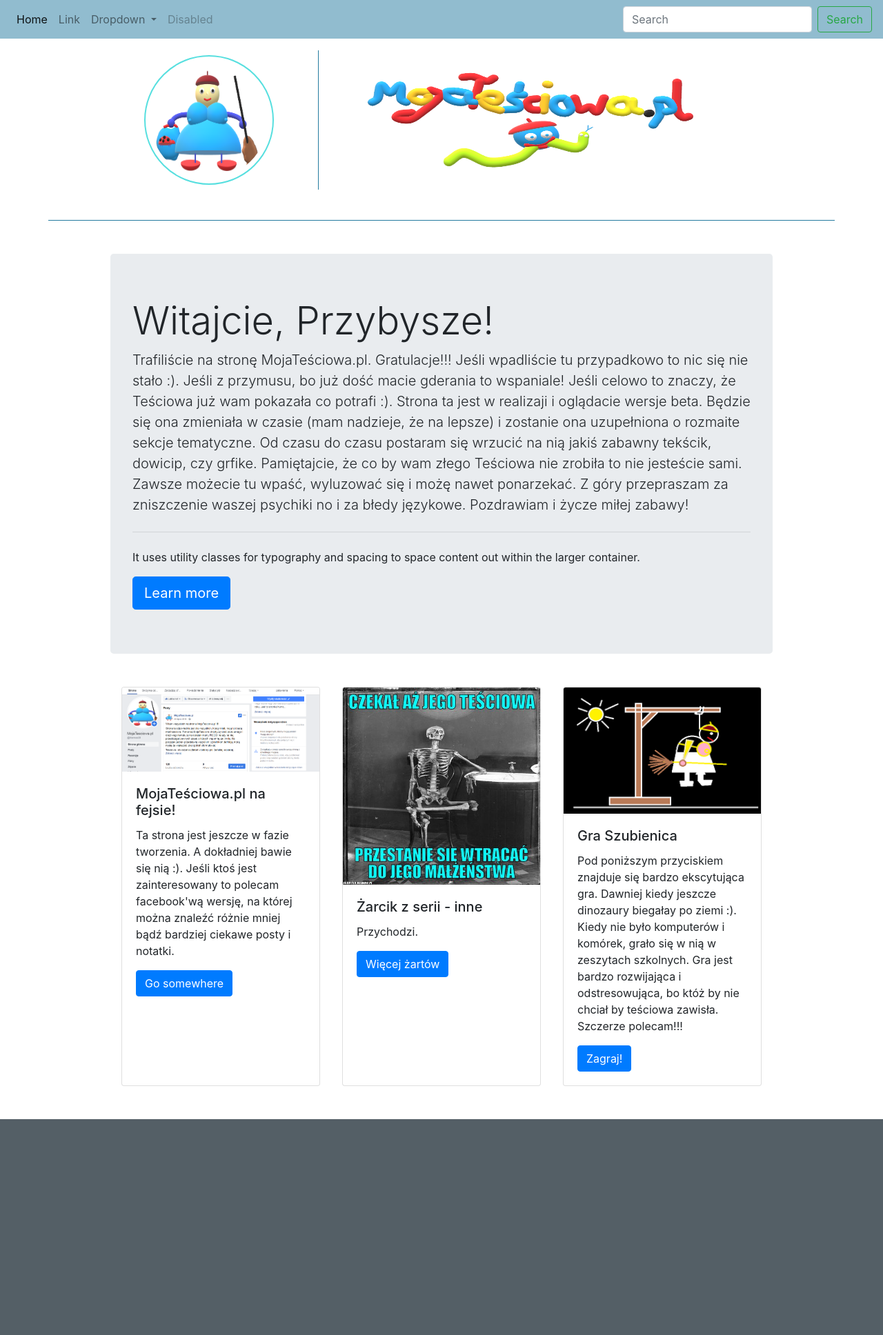
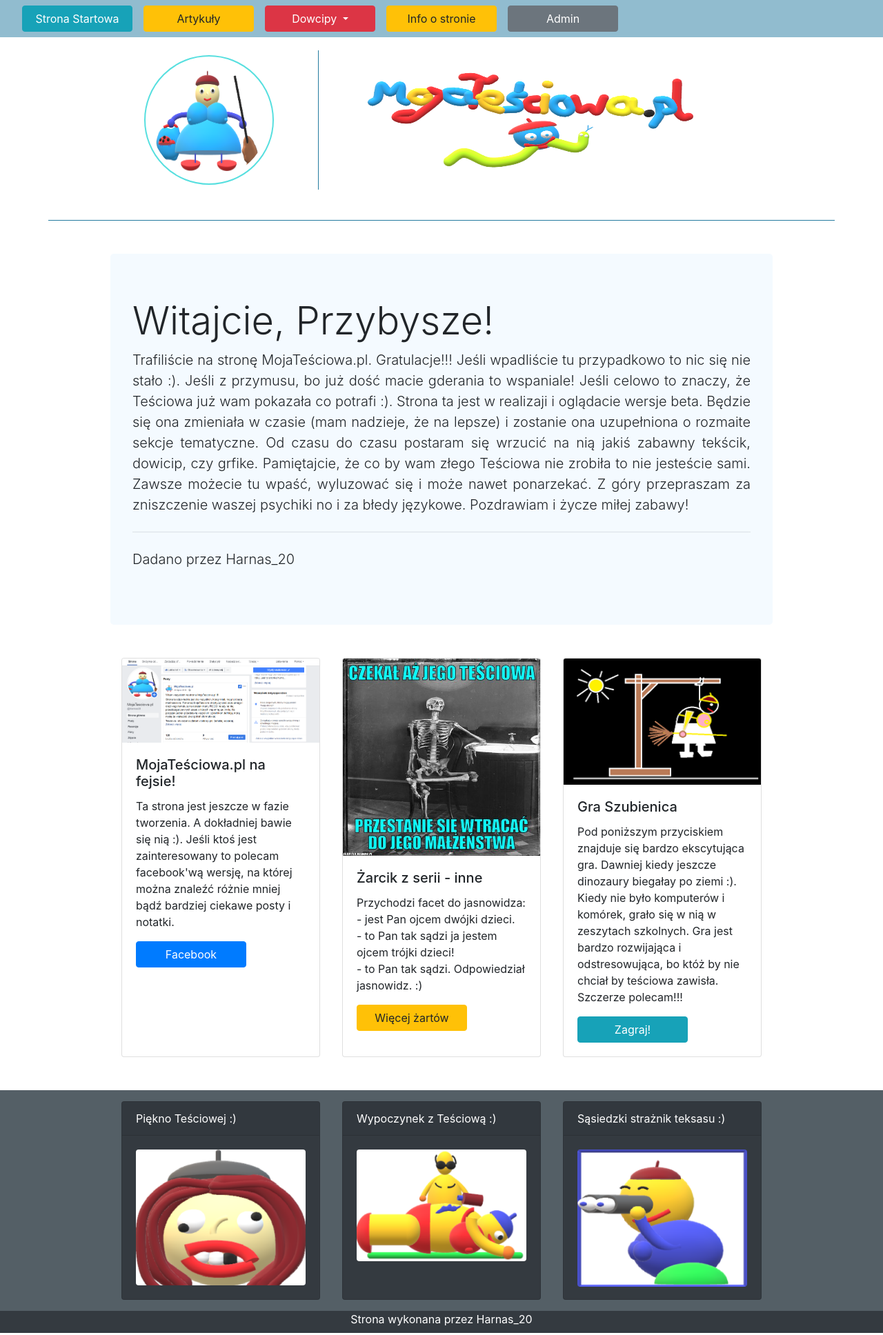
Before and after one commit to AndrzejHarnas/AndrzejHarnas.github.io, a plain HTML site: page index.html in a window 1280 px wide. Shown: the whole page at 69% size. Drawn offline with nearby package versions, Linux system fonts and the light colour scheme.

Commit message:
Next part of website !

```diff
--- a/index.html
+++ b/index.html
@@ -15,30 +15,38 @@
     <div class="collapse navbar-collapse" id="navbarSupportedContent">
       <ul class="navbar-nav mr-auto">
         <li class="nav-item active">
-          <a class="nav-link" href="#">Home <span class="sr-only">(current)</span></a>
+          <button type="button" class="btn btn-info">
+              Strona Startowa
+            </button>
         </li>
         <li class="nav-item">
-          <a class="nav-link" href="#">Link</a>
+          <button type="button" class="btn btn-warning">
+              Artykuły
+            </button>
         </li>
-        <li class="nav-item dropdown">
-          <a class="nav-link dropdown-toggle" href="#" id="navbarDropdown" role="button" data-toggle="dropdown" aria-haspopup="true" aria-expanded="false">
-            Dropdown
-          </a>
-          <div class="dropdown-menu" aria-labelledby="navbarDropdown">
-            <a class="dropdown-item" href="#">Action</a>
-            <a class="dropdown-item" href="#">Another action</a>
+        <li class="btn-group">
+          <button type="button" class="btn btn-danger dropdown-toggle" data-toggle="dropdown" aria-haspopup="true" aria-expanded="false">
+              Dowcipy
+            </button>
+            <div class="dropdown-menu">
+              <a class="dropdown-item" href="#">O Teściowej!</a>
+              <a class="dropdown-item" href="#">Inne</a>
               <div class="dropdown-divider"></div>
-            <a class="dropdown-item" href="#">Something else here</a>
+              <a class="dropdown-item" href="#">Separated link</a>
             </div>
         </li>
         <li class="nav-item">
-          <a class="nav-link disabled" href="#">Disabled</a>
+          <button type="button" class="btn btn-warning"  data-toggle="dropdown" aria-haspopup="true" aria-expanded="false">
+              Info o stronie
+            </button>
+        </li>
+
+        <li class="nav-item">
+          <button type="button" class="btn btn-secondary">
+              Admin
+            </button>
         </li>
       </ul>
-      <form class="form-inline my-2 my-lg-0">
-        <input class="form-control mr-sm-2" type="search" placeholder="Search" aria-label="Search">
-        <button class="btn btn-outline-success my-2 my-sm-0" type="submit">Search</button>
-      </form>
     </div>
   </nav>
 
@@ -59,10 +67,9 @@
     <h1 class="display-4">Witajcie, Przybysze!</h1>
     <p class="lead">Trafiliście na stronę MojaTeściowa.pl. Gratulacje!!! Jeśli wpadliście tu przypadkowo to nic się nie stało :). Jeśli z przymusu, bo już dość macie gderania to wspaniale! Jeśli celowo to znaczy, że Teściowa już wam pokazała co potrafi :).
     Strona ta jest w realizaji i oglądacie wersje beta. Będzie się ona zmieniała w czasie (mam nadzieje, że na lepsze) i zostanie ona uzupełniona o rozmaite sekcje tematyczne. Od czasu do czasu postaram się wrzucić na nią jakiś zabawny tekścik, dowicip, czy grfike.
-    Pamiętajcie, że co by wam złego Teściowa nie zrobiła to nie jesteście sami. Zawsze możecie tu wpaść, wyluzować się i możę nawet ponarzekać. Z góry przepraszam za zniszczenie waszej psychiki no i za błedy językowe. Pozdrawiam i życze miłej zabawy!</p>
+    Pamiętajcie, że co by wam złego Teściowa nie zrobiła to nie jesteście sami. Zawsze możecie tu wpaść, wyluzować się i może nawet ponarzekać. Z góry przepraszam za zniszczenie waszej psychiki no i za błedy językowe. Pozdrawiam i życze miłej zabawy!</p>
     <hr class="my-4">
-    <p>It uses utility classes for typography and spacing to space content out within the larger container.</p>
-    <a class="btn btn-primary btn-lg" href="#" role="button">Learn more</a>
+    <p class="lead"> Dadano przez Harnas_20 </p>
   </div>
 
 
@@ -73,7 +80,7 @@
   <div class="card-body">
     <h5 class="card-title">MojaTeściowa.pl na fejsie!</h5>
     <p class="card-text">Ta strona jest jeszcze w fazie tworzenia. A dokładniej bawie się nią :). Jeśli ktoś jest zainteresowany to polecam facebook'wą wersję, na której można znaleźć różnie mniej bądź bardziej ciekawe posty i notatki.</p>
-    <a href="#" class="btn btn-primary">Go somewhere</a>
+    <a href="http://wwww.facebook.pl/525655511186359" class="btn btn-primary">Facebook</a>
   </div>
  </div>
 
@@ -81,8 +88,8 @@
   <img src="./images/kosci.jpg" class="card-img-top" alt="...">
   <div class="card-body">
     <h5 class="card-title">Żarcik z serii - inne</h5>
-    <p class="card-text">Przychodzi.</p>
-    <a href="#" class="btn btn-primary">Więcej żartów</a>
+    <p class="card-text">Przychodzi facet do jasnowidza: <br> - jest Pan ojcem dwójki dzieci. <br> - to Pan tak sądzi ja jestem ojcem trójki dzieci! <br> - to Pan tak sądzi. Odpowiedział jasnowidz. :)</p>
+    <a href="#" class="btn btn-warning">Więcej żartów</a>
   </div>
  </div>
 
@@ -91,7 +98,7 @@
   <div class="card-body">
     <h5 class="card-title">Gra Szubienica</h5>
     <p class="card-text">Pod poniższym przyciskiem znajduje się bardzo ekscytująca gra. Dawniej kiedy jeszcze dinozaury biegałay po ziemi :). Kiedy nie było komputerów i komórek, grało się w nią w zeszytach szkolnych. Gra jest bardzo rozwijająca i odstresowująca, bo któż by nie chciał by teściowa zawisła. Szczerze polecam!!!</p>
-    <a href="http://mojatesciowa2.pl" class="btn btn-primary">Zagraj!</a>
+    <a href="http://mojatesciowa2.pl" class="btn btn-info">Zagraj!</a>
   </div>
  </div>
  </div>
@@ -101,7 +108,29 @@
 <footer>
 
 <div class="container-fluid">
+  <div class="card text-white bg-dark mb-3" style="max-width: 18rem;">
+    <div class="card-header">Piękno Teściowej :)</div>
+    <div class="card-body">
+     <img src="./images/btesciowa.png" class="rounded mx-auto d-block" alt="">
+    </div>
+  </div>
 
+  <div class="card text-white bg-dark mb-3" style="max-width: 18rem;">
+    <div class="card-header">Wypoczynek z Teściową :)</div>
+    <div class="card-body">
+     <img src="./images/wypoczynek.png" class="rounded mx-auto d-block" alt="">
+  </div>
+</div>
+
+<div class="card text-white bg-dark mb-3" style="max-width: 18rem;">
+  <div class="card-header">Sąsiedzki strażnik teksasu :)</div>
+  <div class="card-body">
+   <img src="./images/straznik.png" class="rounded mx-auto d-block" alt="">
+  </div>
+</div>
+</div>
+<div class="text-white bg-dark mb-3" style="height:2rem; text-align:center;">
+<p class="onlytext"> Strona wykonana przez Harnas_20 </p>
 </div>
 
 </footer>
@@ -111,7 +140,9 @@
 
 
 
-
+<script src="https://code.jquery.com/jquery-3.3.1.slim.min.js" integrity="sha384-q8i/X+965DzO0rT7abK41JStQIAqVgRVzpbzo5smXKp4YfRvH+8abtTE1Pi6jizo" crossorigin="anonymous"></script>
+<script src="https://cdnjs.cloudflare.com/ajax/libs/popper.js/1.14.3/umd/popper.min.js" integrity="sha384-ZMP7rVo3mIykV+2+9J3UJ46jBk0WLaUAdn689aCwoqbBJiSnjAK/l8WvCWPIPm49" crossorigin="anonymous"></script>
+<script src="https://stackpath.bootstrapcdn.com/bootstrap/4.1.3/js/bootstrap.min.js" integrity="sha384-ChfqqxuZUCnJSK3+MXmPNIyE6ZbWh2IMqE241rYiqJxyMiZ6OW/JmZQ5stwEULTy" crossorigin="anonymous"></script>
 
 
 
--- a/styles/mystyles1.css
+++ b/styles/mystyles1.css
@@ -8,6 +8,16 @@
     z-index: 9999;
 
 }
+
+li{
+  margin-left:1rem;
+  width:10rem;
+}
+
+.btn {
+  width:10rem;
+}
+
 
 .container{
   display: flex;
@@ -46,9 +56,12 @@ margin-left:auto;
 margin-right:auto;
 margin-top:3rem;
 width:60rem;
+background-color: #F4FAFF;
 
 }
-
+.lead {
+  text-align: justify;
+}
 
 .zone{
   display:flex;
@@ -65,7 +78,13 @@ width:60rem;
 
 .container-fluid
 {
-  height: 25rem;
+  display:flex;
+  justify-content: center;
+  align-content: center;
+  height: 20rem;
   background-color: #545f66;
   margin-top: 2rem;
 }
+.mx-auto{
+width:100%;
+}
```
Also changed, not shown: images/btesciowa.png (added), images/straznik.png (added), images/wypoczynek.png (added). Lines whose indentation alone changed are shown as unchanged.
